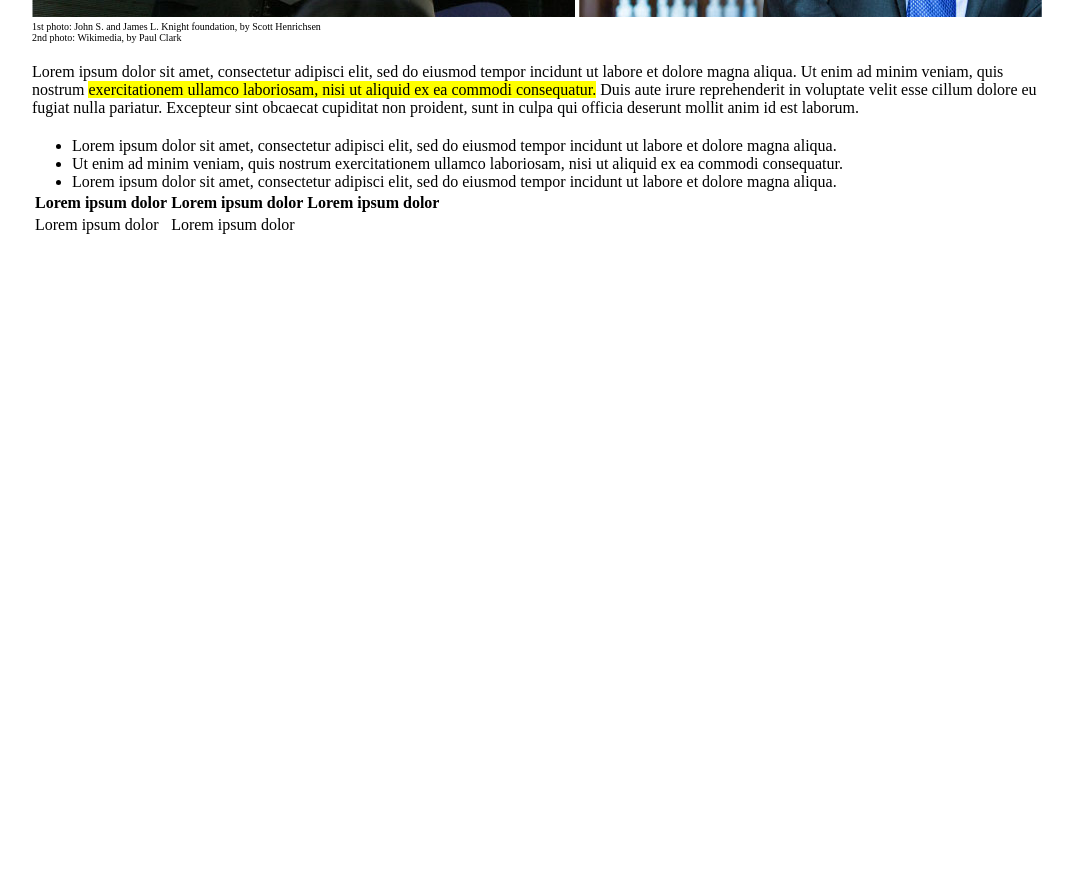
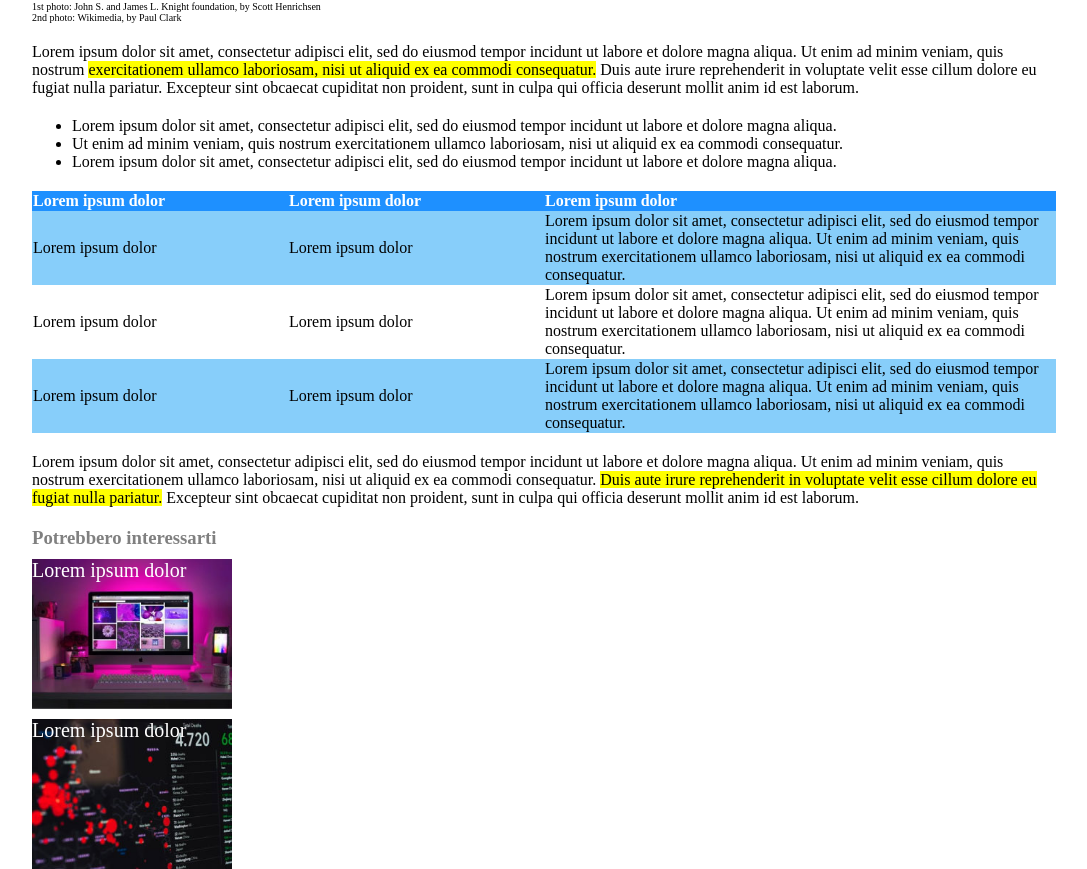
Before and after one commit to silviousai96/html-css-booleaner, a website: page index.html in a window 1280 px wide. Shown: the part 636-1505 px from the top of the page, without its empty margins (96-1183 px from the left). Before the commit the page ends 873 px from the top, so only its background shows below. Drawn offline with Linux system fonts and the light colour scheme.

Commit message:
fine lavoro

```diff
--- a/css/style.css
+++ b/css/style.css
@@ -13,13 +13,13 @@
 }
 /* header */
 header {
-  background-color: aquamarine;
+  background-color: cornflowerblue;
   background-image: url("../img/pattern.png");
   background-size: 450px;
 }
 .logo {
-  height: 90px;
-  margin-top: 20px;
+  height: 50px;
+  margin-top: 40px;
 }
 
 /* main */
@@ -34,7 +34,7 @@ main {
   color: gray;
 }
 .autore span {
-  color: lightblue;
+  color: dodgerblue;
 }
 .data {
   font-size: 12px;
@@ -52,3 +52,45 @@ main {
 .list {
   margin-top: 20px;
 }
+table {
+  margin-top: 20px;
+  border-spacing: 0;
+}
+
+table .text {
+  width: 50%;
+}
+
+table th {
+  text-align: left;
+}
+
+table thead {
+  background-color: dodgerblue;
+  color: white;
+}
+
+table .dispari {
+  background-color: lightskyblue;
+}
+/* footer */
+footer {
+  margin-top: 20px;
+}
+.pi {
+  color: gray;
+}
+.back-img {
+  width: 200px;
+  height: 150px;
+  color: white;
+  font-size: 20px;
+  background-size: cover;
+  margin-top: 10px;
+}
+#computer {
+  background-image: url("../img/monitor.jpg");
+}
+#graph {
+  background-image: url("../img/graph.jpg");
+}
--- a/index.html
+++ b/index.html
@@ -16,7 +16,9 @@
     </header>
     <!-- fine header-->
 
+    <!-- inizio main-->
     <main>
+      <!-- inizio article header-->
       <div class="container">
         <h1 >
           Internet deve essere al servizio del bene pubblico: il manifesto di
@@ -32,6 +34,7 @@
           2nd photo: Wikimedia, by Paul Clark</p>
         </div>
       </div>
+      <!-- fine article  header-->
 
       <!-- inizio article body-->
       <div class="container">
@@ -57,19 +60,56 @@
             <tr>
               <th>Lorem ipsum dolor</th>
               <th>Lorem ipsum dolor</th>
-              <th>Lorem ipsum dolor</th>
+              <th class="text">Lorem ipsum dolor</th>
             </tr>
           </thead>
 
           <tbody>
-            <tr>
+            <tr class="dispari">
               <td>Lorem ipsum dolor</td>
               <td>Lorem ipsum dolor</td>
-              <td></td>
+              <td>Lorem ipsum dolor sit amet, consectetur adipisci elit, sed do eiusmod tempor incidunt ut labore et dolore magna aliqua. Ut enim ad minim veniam, quis nostrum exercitationem ullamco laboriosam, nisi ut aliquid ex ea commodi consequatur.
+              </td>
             </tr>
+
+            <tr>
+                <td>Lorem ipsum dolor</td>
+                <td>Lorem ipsum dolor</td>
+                <td>Lorem ipsum dolor sit amet, consectetur adipisci elit, sed do eiusmod tempor incidunt ut labore et dolore magna aliqua. Ut enim ad minim veniam, quis nostrum exercitationem ullamco laboriosam, nisi ut aliquid ex ea commodi consequatur.
+                </td>
+              </tr>
+
+              <tr class="dispari">
+                  <td>Lorem ipsum dolor</td>
+                  <td>Lorem ipsum dolor</td>
+                  <td>Lorem ipsum dolor sit amet, consectetur adipisci elit, sed do eiusmod tempor incidunt ut labore et dolore magna aliqua. Ut enim ad minim veniam, quis nostrum exercitationem ullamco laboriosam, nisi ut aliquid ex ea commodi consequatur.
+                  </td>
+                </tr>
           </tbody>
         </table>
+
+        <p class="article-body">Lorem ipsum dolor sit amet, consectetur adipisci elit, sed do eiusmod tempor incidunt ut labore et dolore magna aliqua. Ut enim ad minim veniam, quis nostrum exercitationem ullamco laboriosam, nisi ut aliquid ex ea commodi consequatur. <span class="highlights">Duis aute irure
+          reprehenderit in voluptate velit esse cillum dolore eu fugiat nulla pariatur.</span>  Excepteur sint obcaecat cupiditat non proident, sunt in culpa qui officia deserunt mollit anim id est laborum.</p>
+
       </div>
+      <!-- fine article body-->
     </main>
+    <!-- fine main-->
+
+    <!-- inizio footer-->
+    <footer>
+     <div class="container">
+        <h3 class="pi">Potrebbero interessarti</h3>
+
+        <div id="computer" class="back-img">
+          Lorem ipsum dolor
+        </div>
+
+        <div id="graph" class="back-img">
+            Lorem ipsum dolor
+          </div>
+     </div>
+    </footer>
+    <!-- fine footer-->
   </body>
 </html>
```
